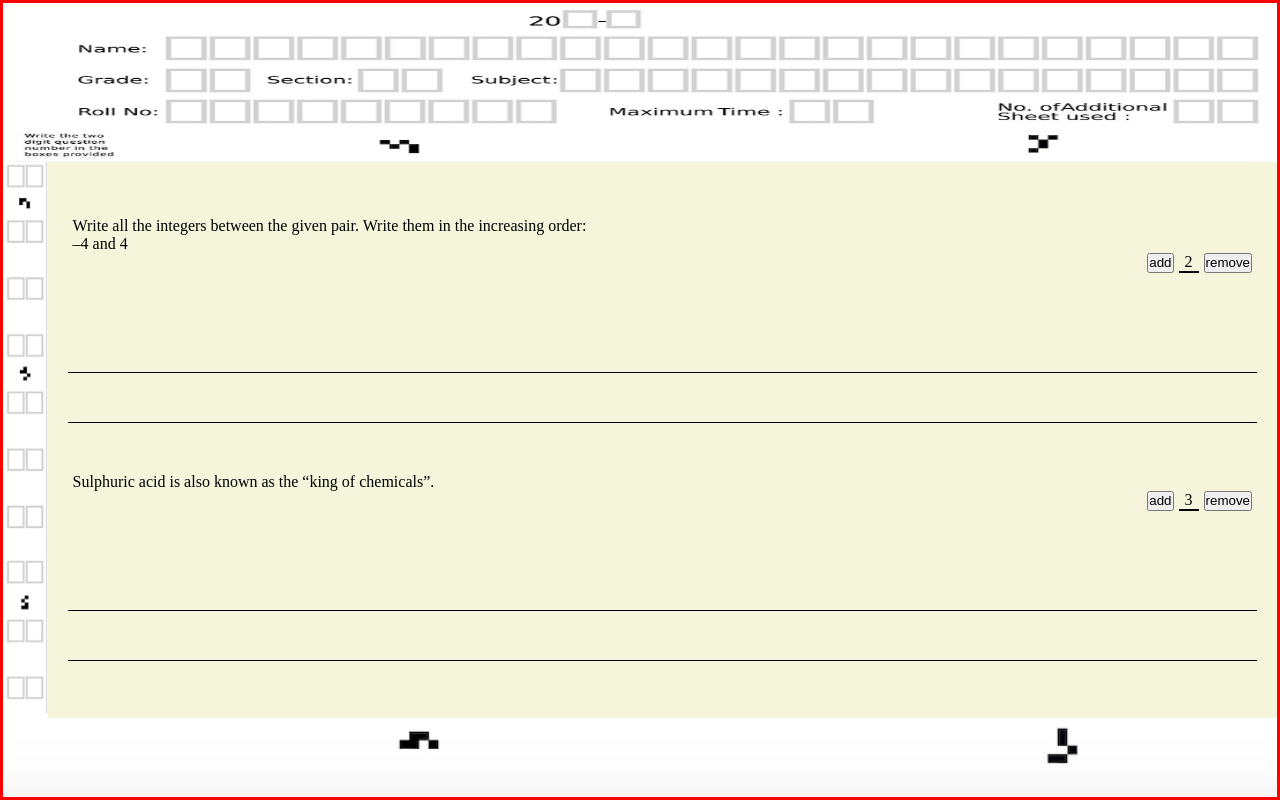
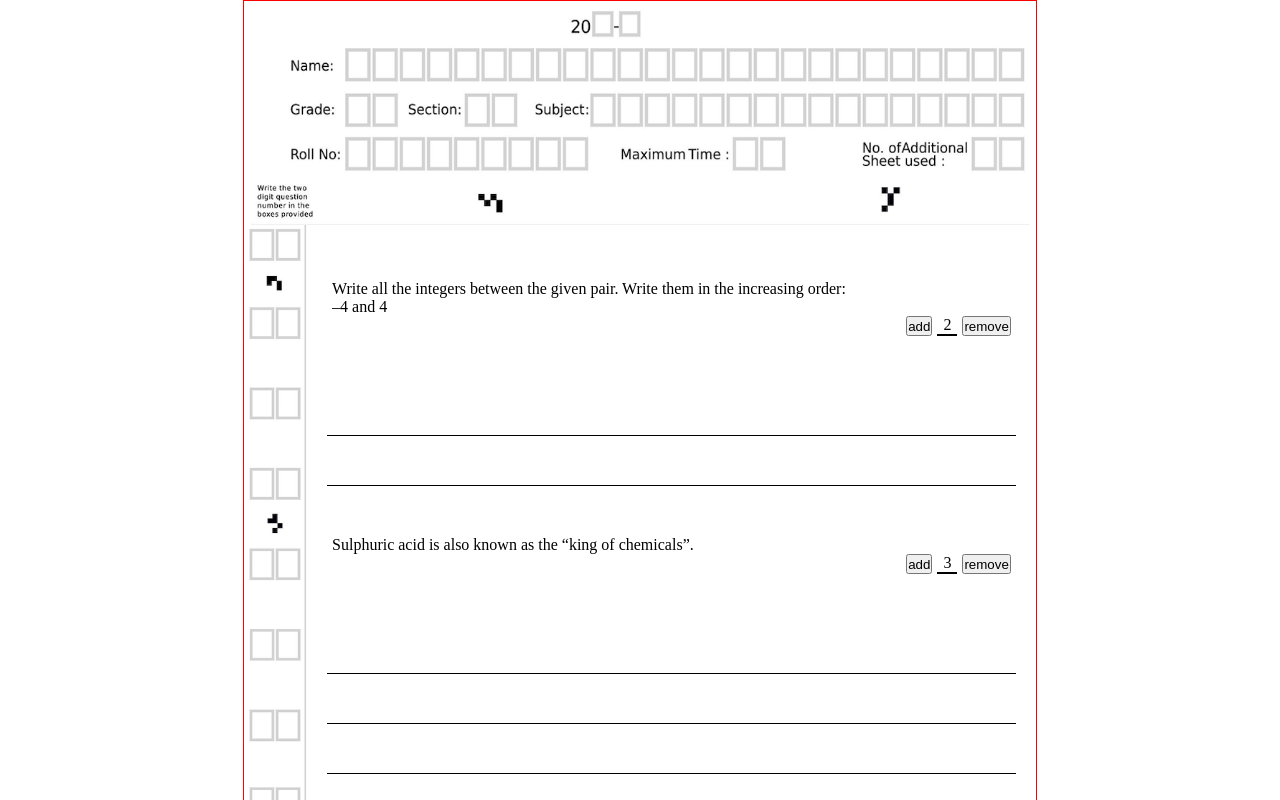
Before and after one commit to sherukhann/base-template-and-spillover-poc, a React app: page / in a window 1280 px wide. Shown: the top 800 px of the page. Built offline with nearby package versions, Linux system fonts and the light colour scheme; the HTML template or start-up script is replaced by a standard one.

Commit message:
make page size as per A4

```diff
--- a/src/app.module.css
+++ b/src/app.module.css
@@ -5,17 +5,18 @@
 }
 
 .main {
-  width: 100vw;
-  height: 100vh;
+  width: 100%;
+  height: 100%;
 }
 
 .page{
-  margin-bottom: 30px;
-  height: 100%;
-  width: 100%;
+  height: 29.7cm;
+  width: 21cm;
+  margin: auto;
   display: flex;
   flex-direction: column;
-  border: 3px solid red;
+  border: 1px solid red;
+  margin-bottom: 30px;
 }
 .topSection{
   width: 100%;
--- a/src/questionArea.module.css
+++ b/src/questionArea.module.css
@@ -3,7 +3,7 @@
     height: 100%;
     position: relative;
     /* margin: 5px 30px; */
-    background-color: beige;
+    /* background-color: beige; */
 }
 
 
@@ -13,7 +13,7 @@
   left: 0; */
     width: 100%;
     height: calc(100% - 10px);
-    background-color: beige;
+    /* background-color: beige; */
     overflow: hidden;
     padding: 5px 20px;
 }
```
